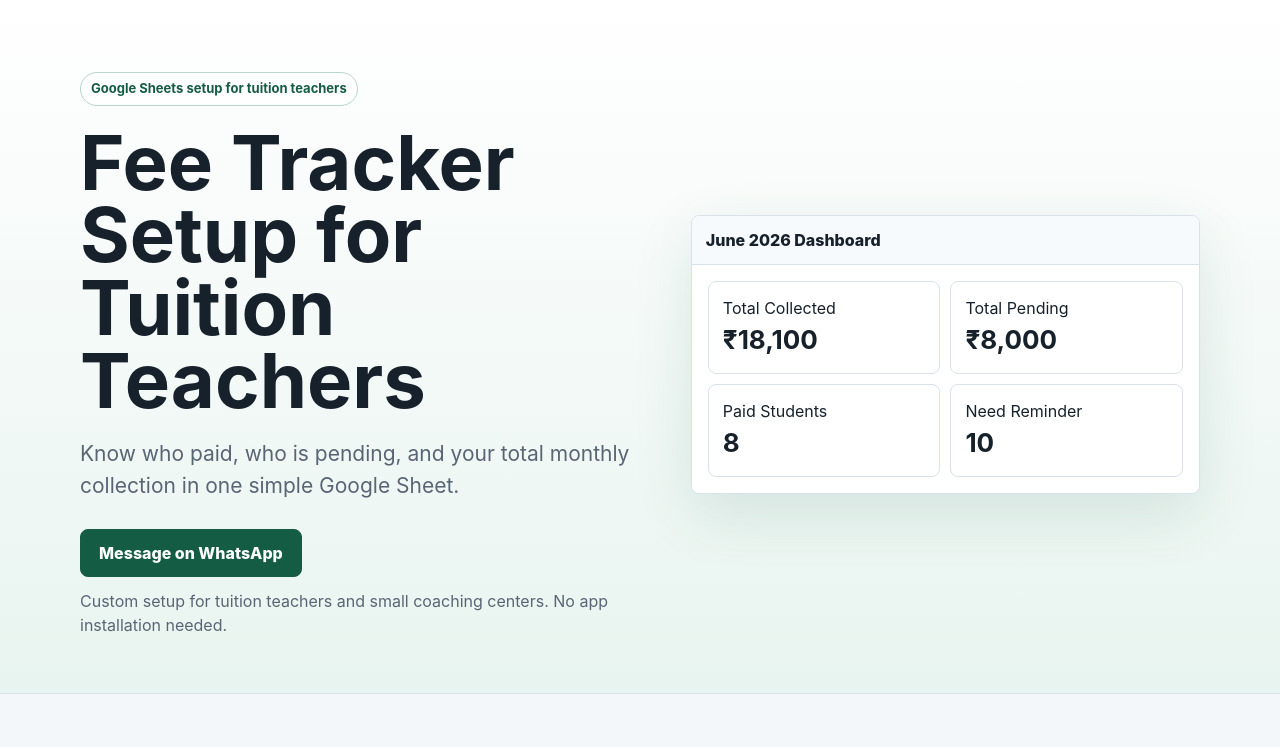
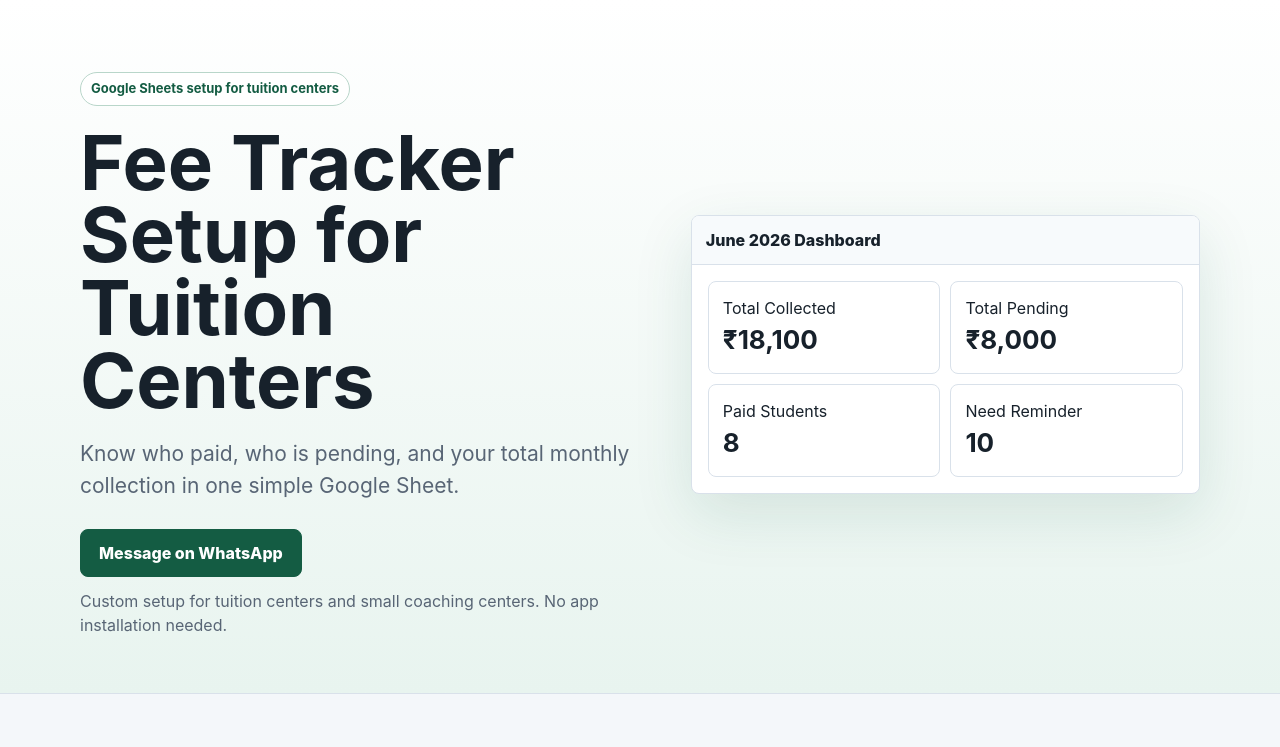
Before and after one commit to retrocodes12/tuition-fee-tracker-kit, a plain HTML site: page landing/index.html in a window 1280 px wide. Shown: the top 747 px of the page. Drawn offline with Linux system fonts and the light colour scheme.

Commit message:
Position preview for tuition centers
The landing page should target tuition centers instead of individual tuition teachers, matching the user's requested sales positioning.

Constraint: Keep existing WhatsApp CTA and V1 scope unchanged
Confidence: high
Scope-risk: narrow
Tested: HTML parser; searched for stale tuition-teacher wording in edited files
Not-tested: Browser visual inspection after Pages deploy

```diff
--- a/landing/index.html
+++ b/landing/index.html
@@ -3,7 +3,7 @@
   <head>
     <meta charset="utf-8" />
     <meta name="viewport" content="width=device-width, initial-scale=1" />
-    <title>Fee Tracker Setup for Tuition Teachers</title>
+    <title>Fee Tracker Setup for Tuition Centers</title>
     <style>
       :root {
         color-scheme: light;
@@ -247,14 +247,14 @@
     <header class="hero">
       <div class="wrap hero-grid">
         <div>
-          <span class="eyebrow">Google Sheets setup for tuition teachers</span>
-          <h1>Fee Tracker Setup for Tuition Teachers</h1>
+          <span class="eyebrow">Google Sheets setup for tuition centers</span>
+          <h1>Fee Tracker Setup for Tuition Centers</h1>
           <p class="subtitle">
             Know who paid, who is pending, and your total monthly collection in one simple Google Sheet.
           </p>
           <div class="actions">
             <a class="button" href="https://wa.me/918590722156?text=Hi%2C%20I%20want%20to%20see%20the%20Tuition%20Fee%20Tracker%20demo." aria-label="Message on WhatsApp">Message on WhatsApp</a>
-            <span class="note">Custom setup for tuition teachers and small coaching centers. No app installation needed.</span>
+            <span class="note">Custom setup for tuition centers and small coaching centers. No app installation needed.</span>
           </div>
         </div>
         <div class="sheet-preview" aria-label="Fee tracker preview">
```
Also changed, not shown: 3 other files.
